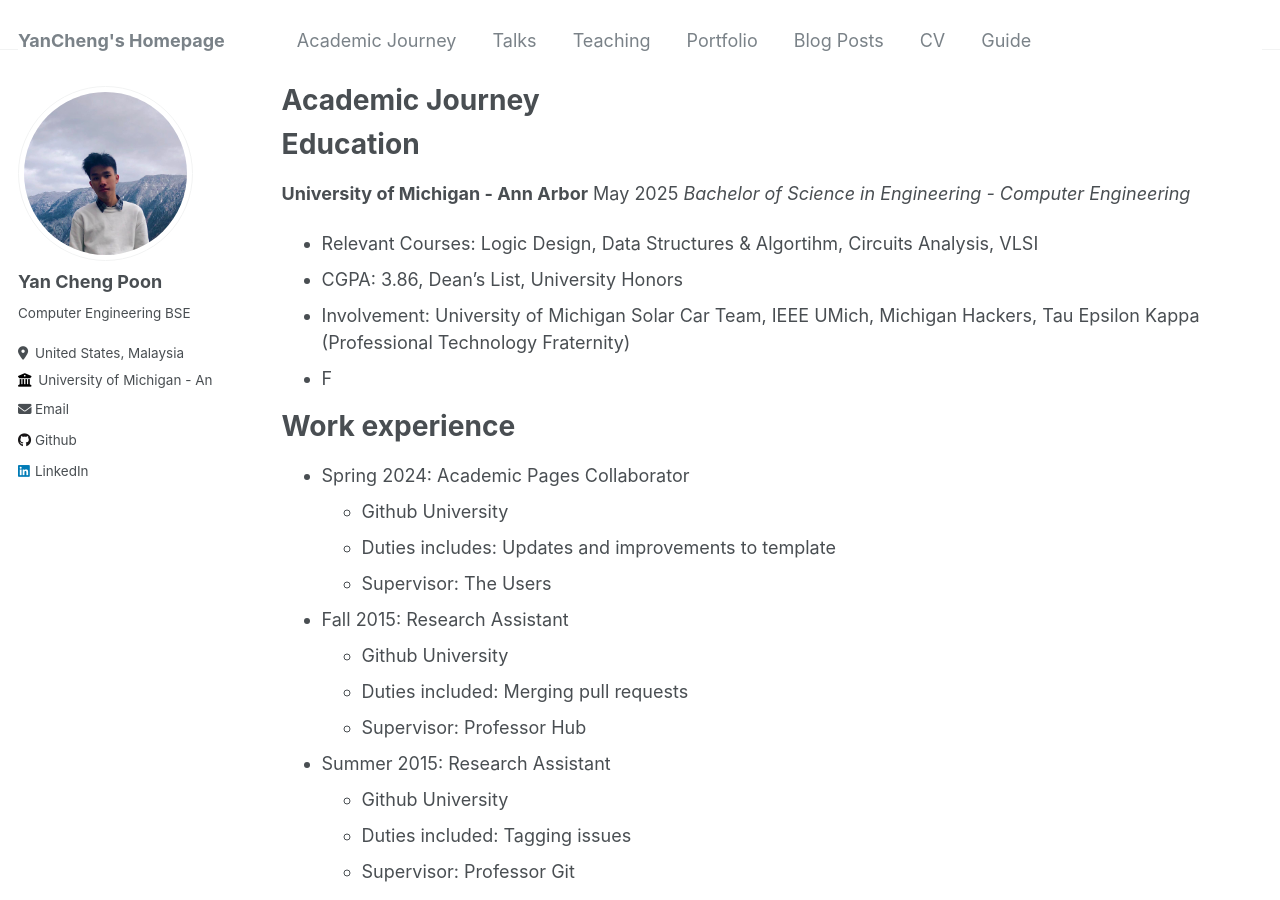
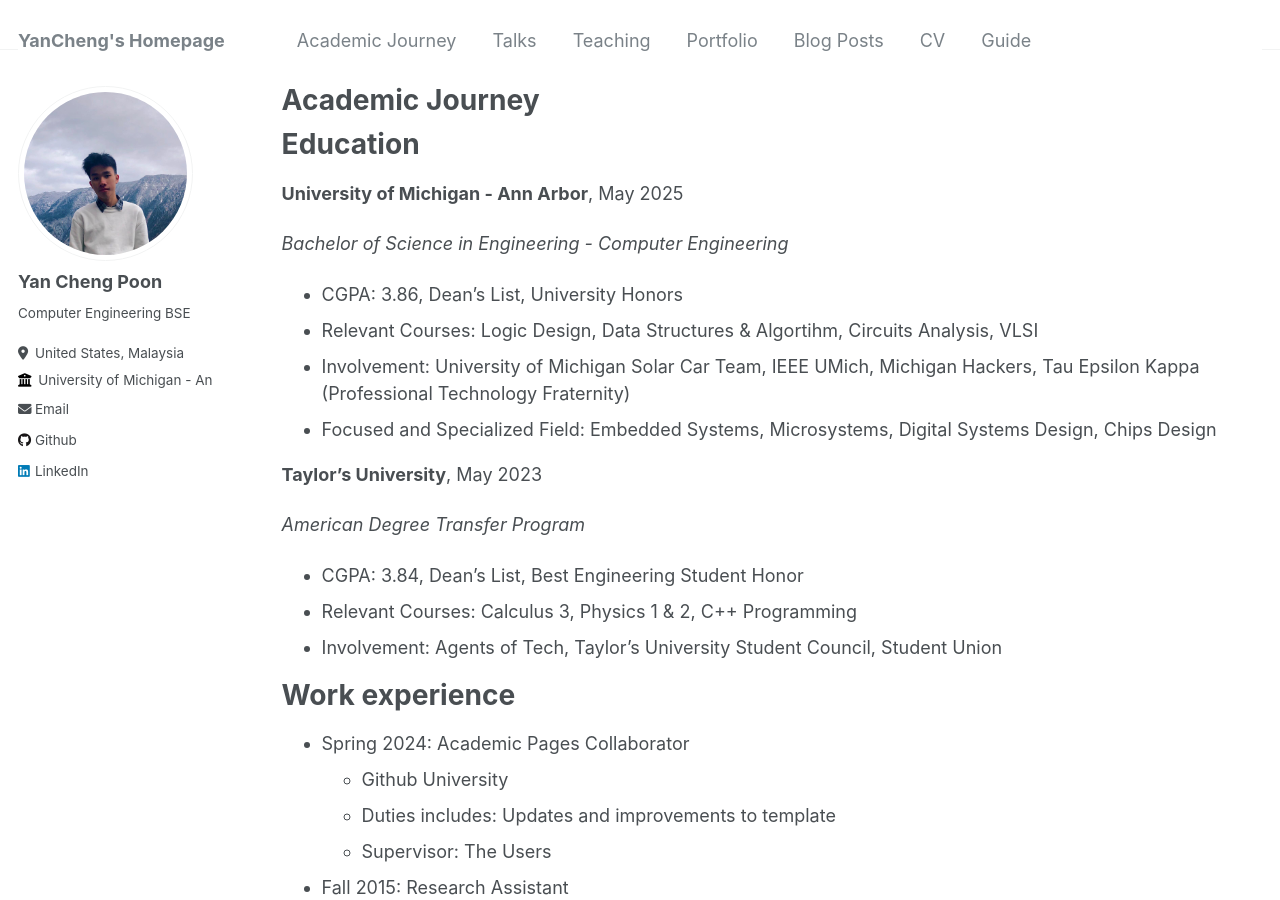
Before and after one commit to ycpoon/ycpoon.github.io, a Jekyll site: the page built from _pages/academicjourney.md, in a window 1280 px wide and 900 px high. Built offline with Jekyll 4.4.1, drawn with Linux system fonts in a browser that asks for light colours.

Commit message:
edit aca journey

```diff
--- a/_pages/academicjourney.md
+++ b/_pages/academicjourney.md
@@ -7,16 +7,25 @@ redirect_from:
   - /academicjourney
 ---
 
-{% include base_path %}
 
 Education
 ======
-**University of Michigan - Ann Arbor**                                                    May 2025
+**University of Michigan - Ann Arbor**, May 2025
+
 *Bachelor of Science in Engineering - Computer Engineering*
+
+- CGPA: 3.86, Dean's List, University Honors
 - Relevant Courses: Logic Design, Data Structures & Algortihm, Circuits Analysis, VLSI
-- CGPA: 3.86, Dean's List, University Honors
 - Involvement: University of Michigan Solar Car Team, IEEE UMich, Michigan Hackers, Tau Epsilon Kappa (Professional Technology Fraternity)
-- F
+- Focused and Specialized Field: Embedded Systems, Microsystems, Digital Systems Design, Chips Design
+
+**Taylor's University**, May 2023
+
+*American Degree Transfer Program*
+
+- CGPA: 3.84, Dean's List, Best Engineering Student Honor
+- Relevant Courses: Calculus 3, Physics 1 & 2, C++ Programming
+- Involvement: Agents of Tech, Taylor's University Student Council, Student Union
 
 
 Work experience
```
